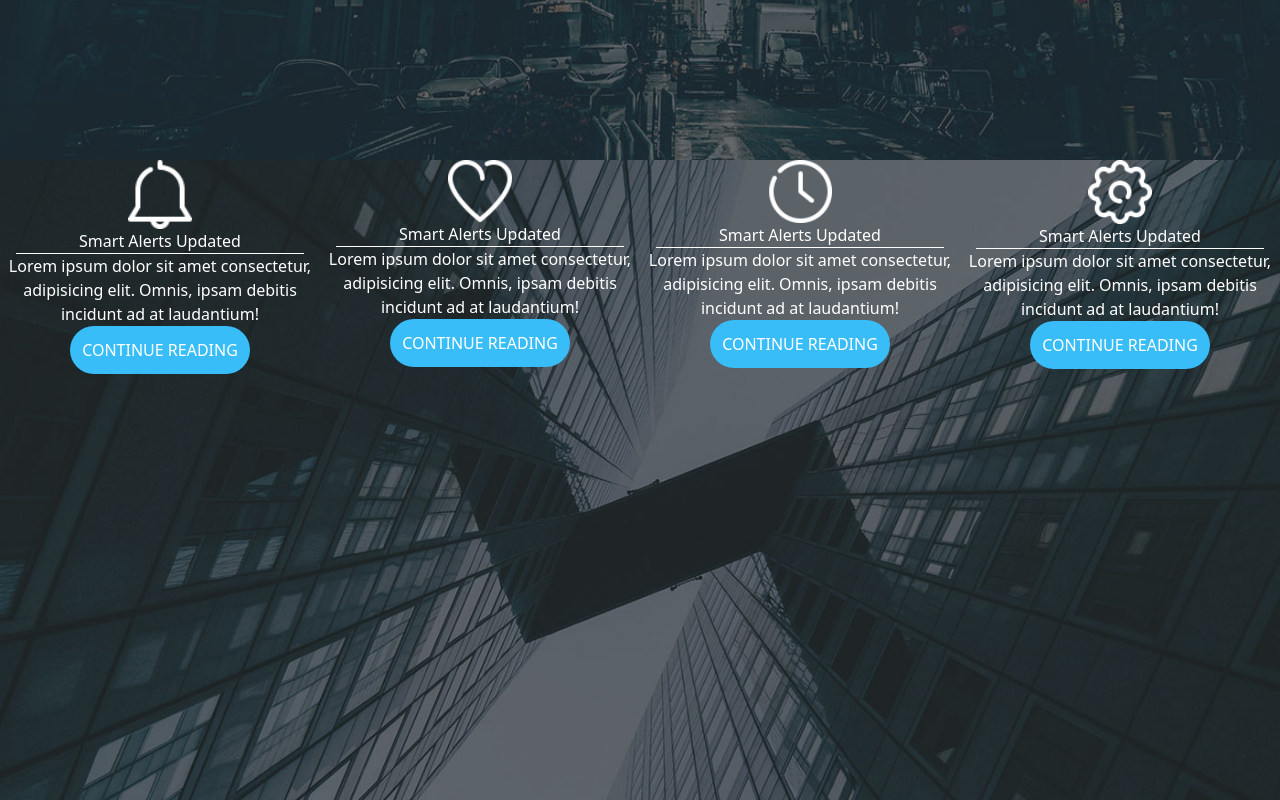
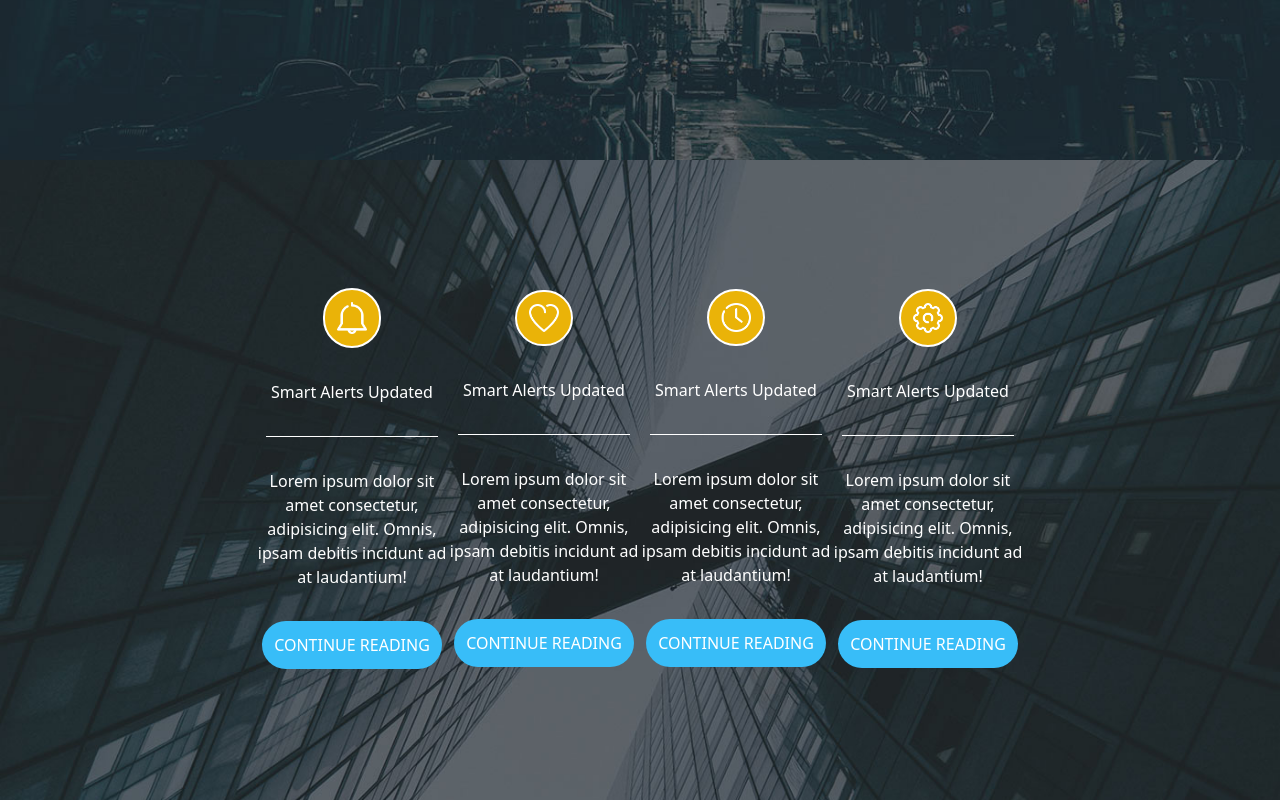
Before and after one commit to NebulusNubium/tinker, a website: page index.html in a window 1280 px wide. Shown: the part 628-1428 px from the top of the page. Drawn offline with Linux system fonts and the light colour scheme; files whose address does not match are found by name; a web font is replaced by a local one.

Commit message:
services

```diff
--- a/index.html
+++ b/index.html
@@ -34,40 +34,40 @@
             <a class="mt-5 text-black p-3 rounded-3xl bg-white" href="">LET'S START</a>
         </section>
 
-        <section id="3" class="bg-[url('../img/about-bg.jpg')] bg-cover h-[80vh]">
-            <div class="flex justify-center">
-                <div class="flex flex-col items-center text-center">
-                    <div class="w-[20%]">
+        <section id="service" class="bg-[url('../img/about-bg.jpg')] bg-cover h-[80vh] pl-[20%] pb-5">
+            <div class="flex justify-center items-center pt-32 w-[75%]">
+                <div class="flex flex-col gap-8 items-center text-center ">
+                    <div class="w-[30%] p-3 rounded-full bg-yellow-500 border-white border-2 ">
                         <img class="w-full" src="assets/img/service_icon_01.png" alt="">
                     </div>
-                    <h3 class="border-b w-[90%] border-white">Smart Alerts Updated</h3>
+                    <h3 class="border-b pb-8 w-[90%] border-white">Smart Alerts Updated</h3>
                     <p>Lorem ipsum dolor sit amet consectetur, adipisicing elit. Omnis, ipsam debitis incidunt ad at laudantium!</p>
                     <a class="p-3 rounded-3xl bg-sky-400" href="">CONTINUE READING</a>
                 </div>
 
-                <div class="flex flex-col items-center text-center">
-                    <div class="w-[20%]">
+                <div class="flex flex-col gap-8 items-center text-center">
+                    <div class="w-[30%]  p-3 rounded-full bg-yellow-500 border-white border-2">
                         <img class="w-full" src="assets/img/service_icon_02.png" alt="">
                     </div>
-                    <h3 class="border-b w-[90%] border-white">Smart Alerts Updated</h3>
+                    <h3 class="border-b w-[90%] border-white pb-8">Smart Alerts Updated</h3>
                     <p>Lorem ipsum dolor sit amet consectetur, adipisicing elit. Omnis, ipsam debitis incidunt ad at laudantium!</p>
                     <a class="p-3 rounded-3xl bg-sky-400" href="">CONTINUE READING</a>
 
                 </div>
-                <div class="flex flex-col items-center text-center">
-                    <div class="w-[20%]">
+                <div class="flex flex-col gap-8 items-center text-center">
+                    <div class="w-[30%]  p-3 rounded-full bg-yellow-500 border-white border-2">
                         <img class="w-full" src="assets/img/service_icon_03.png" alt="">
                     </div>
-                    <h3 class="border-b w-[90%] border-white">Smart Alerts Updated</h3>
+                    <h3 class="border-b w-[90%] border-white pb-8">Smart Alerts Updated</h3>
                     <p>Lorem ipsum dolor sit amet consectetur, adipisicing elit. Omnis, ipsam debitis incidunt ad at laudantium!</p>
                     <a class="p-3 rounded-3xl bg-sky-400" href="">CONTINUE READING</a>
                 </div>
 
-                <div class="flex flex-col items-center text-center">
-                    <div class="w-[20%]">
+                <div class="flex flex-col gap-8 items-center text-center">
+                    <div class="w-[30%]  p-3 rounded-full bg-yellow-500 border-white border-2">
                         <img class="w-full" src="assets/img/service_icon_04.png" alt="">
                     </div>
-                    <h3 class="border-b w-[90%] border-white">Smart Alerts Updated</h3>
+                    <h3 class="border-b w-[90%] border-white pb-8">Smart Alerts Updated</h3>
                     <p>Lorem ipsum dolor sit amet consectetur, adipisicing elit. Omnis, ipsam debitis incidunt ad at laudantium!</p>
                     <a class="p-3 rounded-3xl bg-sky-400" href="">CONTINUE READING</a>
                 </div>
```
Also changed, not shown: assets/dist/style.css.
